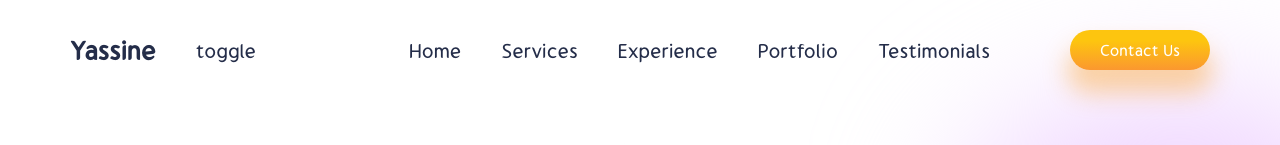
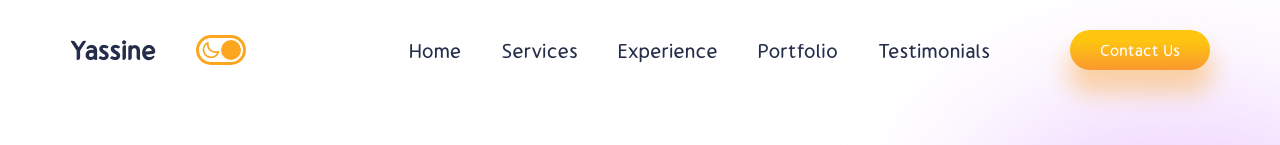
Before and after one commit to yassine5551/Portfolio, a React (Vite) app: page / in a window 1280 px wide. Shown: the top 145 px of the page. Built offline with nearby package versions, Linux system fonts and the light colour scheme.

Commit message:
adding dakMode

```diff
--- /dev/null
+++ b/context.jsx
@@ -0,0 +1,23 @@
+import { createContext, useReducer } from "react";
+
+export const themeContext = createContext();
+
+const INITIAL_STATE = { darkMode: false };
+
+const themeReducer = (state, action) => {
+    switch (action.type) {
+        case "toggle":
+            return {darkMode: !state.darkMode };
+        default:
+            return state;
+    }
+}
+
+export const ThemeProvider = (props) => {
+    const [state, dispatch] = useReducer(themeReducer, INITIAL_STATE)
+    return (
+        <themeContext.Provider value ={{state, dispatch }}>
+            {props.children}
+        </themeContext.Provider>
+    );
+};
--- a/src/App.jsx
+++ b/src/App.jsx
@@ -4,22 +4,32 @@
 import Works from "./Components/Work/Works";
 import Hero from "./Components/Hero/Hero";
 import Services from "./Components/services/Services";
-import './app.css'
+import "./app.css";
 import Testimonials from "./Components/Testimonials/Testimonials";
 import Contact from "./Components/Contact/Contact";
 import Footer from "./Components/Footer/Footer";
+import { themeContext } from "../context";
+import { useContext } from "react";
 function App() {
+  const theme = useContext(themeContext);
+  const darkMode = theme.state.darkMode;
   return (
-    <div className="App">
+    <div
+      className="App"
+      style={{
+        background: darkMode ? "black" : "",
+        color: darkMode ? "white" : "",
+      }}
+    >
       <Navbar />
-      <Hero/>
+      <Hero />
       <Services />
       <Experience />
       <Works />
       <Portfolio />
       <Testimonials />
       <Contact />
-      <Footer/>
+      <Footer />
     </div>
   );
 }
--- a/src/Components/Navbar/Navbar.jsx
+++ b/src/Components/Navbar/Navbar.jsx
@@ -1,11 +1,11 @@
-
+import Toggle from '../Toggle/Toggle'
 import './Navbar.css'
 function Navbar() {
   return (
       <div className="n-wrapper">
           <div className="n-left">
               <div className='n-name'>Yassine</div>
-              <span>toggle</span>
+              <Toggle/>
           </div>
           <div className="n-right">
               <div className='n-list'>
--- /dev/null
+++ b/src/Components/Toggle/Toggle.css
@@ -0,0 +1,21 @@
+.toggle{
+    display: flex;
+    justify-content: space-between;
+    border: 3px solid var(--orange);
+    border-radius: 1rem;
+    position: relative;
+    padding: 2px;
+    cursor:pointer ;
+}
+
+.toggle>*{
+    color: var(--orange);
+    width: 1rem;
+    height: 1rem;
+}
+
+.t-button{
+    position: absolute;
+    border-radius: 100%;
+    background: var(--orange);
+}
--- /dev/null
+++ b/src/Components/Toggle/Toggle.jsx
@@ -0,0 +1,28 @@
+import React from 'react'
+import './Toggle.css'
+import Sun from '@iconscout/react-unicons/icons/uil-sun';
+import Moon from '@iconscout/react-unicons/icons/uil-moon';
+import { themeContext } from '../../../context';
+import { useContext } from 'react';
+
+
+const Toggle = () => {
+  const theme = useContext(themeContext);
+  const darkMode = theme.state.darkMode;
+  const handleClick = () => {
+    theme.dispatch({ type: 'toggle' });
+  };
+  return (
+      <div className='toggle' onClick={handleClick}>
+          <Moon/>
+          <Sun />
+      <div className="t-button"
+
+        style={darkMode ? { left: '2px' } : { right: '2px' }}>
+
+          </div>
+    </div>
+  )
+}
+
+export default Toggle
--- a/src/main.jsx
+++ b/src/main.jsx
@@ -1,11 +1,15 @@
 import React from 'react'
-import ReactDOM from 'react-dom/client'
+import ReactDOM from 'react-dom'
 import App from './App.jsx'
-
+import { ThemeProvider } from '../context.jsx'
 
 
 ReactDOM.createRoot(document.getElementById('root')).render(
   <React.StrictMode>
-    <App />
+    <ThemeProvider>
+      <App />
+    </ThemeProvider>
+
   </React.StrictMode>,
+
 )
```
